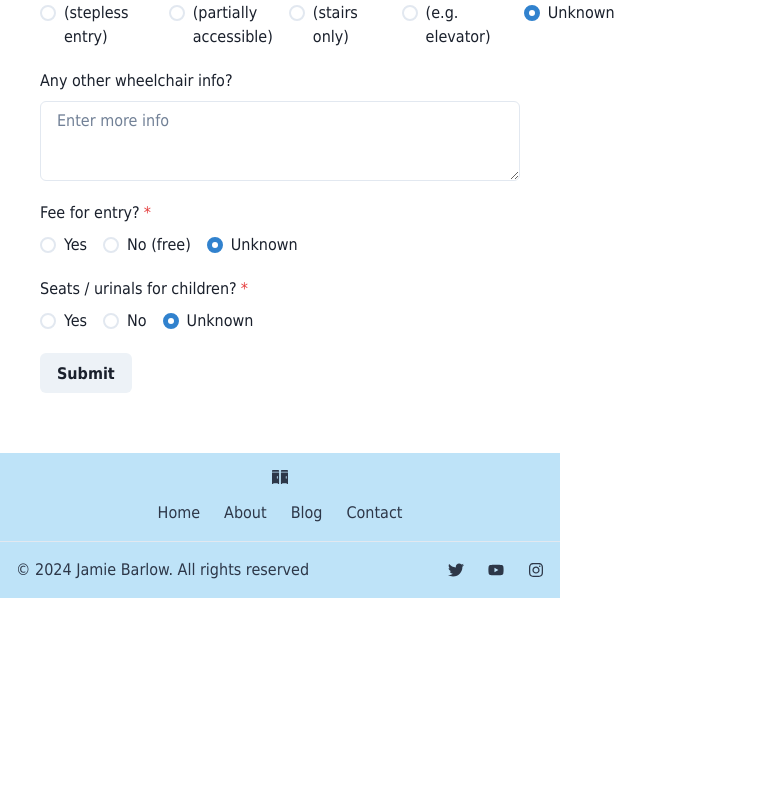
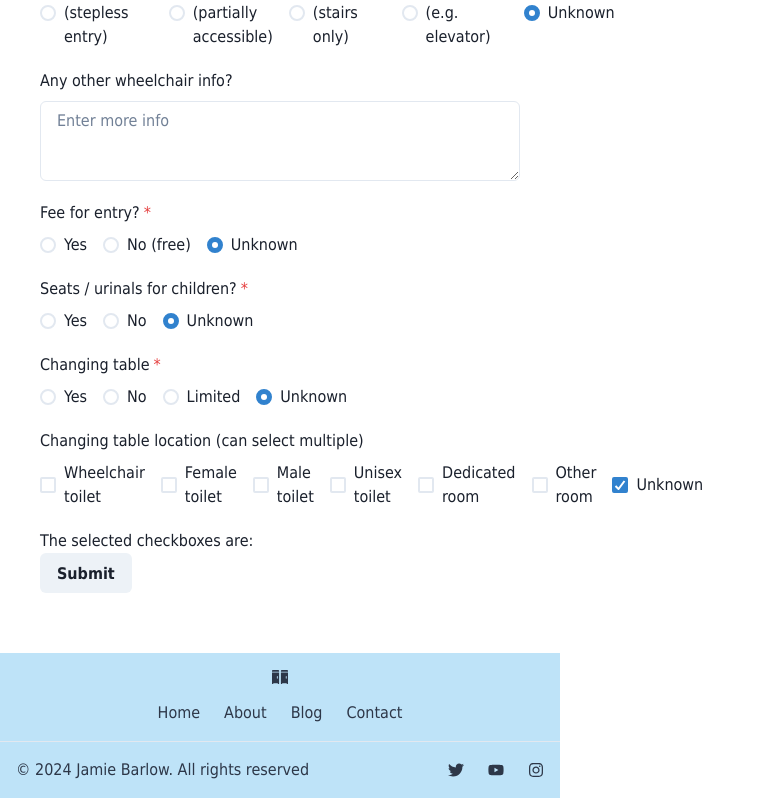
Before and after one commit to JamieBarlow/FlushPoint, a React (Vite) app in the folder frontend/: page /bathrooms/new in a window 1280 px wide. Shown: the part 986-1784 px from the top of the page, without its empty margins (0-765 px from the left). Before the commit the page ends 1584 px from the top, so only its background shows below. Built offline with nearby package versions, Linux system fonts and the light colour scheme.

Commit message:
Handle changing table and location options in frontend/backend using Chakra useCheckboxGroup hook. Add custom validation for no checkbox selection

```diff
--- a/frontend/src/App.tsx
+++ b/frontend/src/App.tsx
@@ -33,6 +33,8 @@ export const createBathroom: ActionFunction = async ({ request }) => {
     wheelchairDescription: data.get("wheelchairDescription"),
     fee: data.get("fee"),
     child: data.get("child"),
+    changing_table: data.get("changing_table"),
+    "changing_table:location": data.getAll("changing_table:location"),
   };
   console.log(submission);
   // validation
@@ -41,6 +43,11 @@ export const createBathroom: ActionFunction = async ({ request }) => {
     submission.description.length < 10
   ) {
     return { error: "Description must be over 10 chars long" };
+  }
+  if (submission["changing_table:location"].length === 0) {
+    return {
+      error: "Please select at least one checkbox for changing table location",
+    };
   }
   // Send POST request to API
   try {
--- a/frontend/src/pages/NewBathroomForm.tsx
+++ b/frontend/src/pages/NewBathroomForm.tsx
@@ -4,6 +4,7 @@ import {
   Button,
   Checkbox,
   CheckboxGroup,
+  useCheckboxGroup,
   FormControl,
   FormHelperText,
   FormLabel,
@@ -26,6 +27,7 @@ export default function NewBathroomForm() {
   const formInputStyles = {
     mb: "20px",
   };
+  const { value, getCheckboxProps } = useCheckboxGroup();
   return (
     <>
       <Box className="pageWrapper" py="40px">
@@ -143,6 +145,74 @@ export default function NewBathroomForm() {
                 </Stack>
               </RadioGroup>
             </FormControl>
+            <FormControl
+              sx={formInputStyles}
+              isRequired
+              defaultValue={"unknown"}
+            >
+              <FormLabel>Changing table</FormLabel>
+              <RadioGroup defaultValue="unknown" name="changing_table">
+                <Stack spacing={4} direction="row">
+                  <Radio value="yes">Yes</Radio>
+                  <Radio value="no">No</Radio>
+                  <Radio value="limited">Limited</Radio>
+                  <Radio value="unknown">Unknown</Radio>
+                </Stack>
+              </RadioGroup>
+            </FormControl>
+            <FormControl sx={formInputStyles} defaultValue={"unknown"}>
+              <FormLabel>
+                Changing table location (can select multiple)
+              </FormLabel>
+              <CheckboxGroup defaultValue={["unknown"]}>
+                <Stack spacing={4} direction="row">
+                  <Checkbox
+                    name="changing_table:location"
+                    {...getCheckboxProps({ value: "wheelchair_toilet" })}
+                  >
+                    Wheelchair toilet
+                  </Checkbox>
+                  <Checkbox
+                    name="changing_table:location"
+                    {...getCheckboxProps({ value: "female_toilet" })}
+                  >
+                    Female toilet
+                  </Checkbox>
+                  <Checkbox
+                    name="changing_table:location"
+                    {...getCheckboxProps({ value: "male_toilet" })}
+                  >
+                    Male toilet
+                  </Checkbox>
+                  <Checkbox
+                    name="changing_table:location"
+                    {...getCheckboxProps({ value: "unisex_toilet" })}
+                  >
+                    Unisex toilet
+                  </Checkbox>
+                  <Checkbox
+                    name="changing_table:location"
+                    {...getCheckboxProps({ value: "dedicated_room" })}
+                  >
+                    Dedicated room
+                  </Checkbox>
+                  <Checkbox
+                    name="changing_table:location"
+                    isDisabled={value[0] === "unknown"}
+                    {...getCheckboxProps({ value: "room" })}
+                  >
+                    Other room
+                  </Checkbox>
+                  <Checkbox
+                    name="changing_table:location"
+                    {...getCheckboxProps({ value: "unknown" })}
+                  >
+                    Unknown
+                  </Checkbox>
+                </Stack>
+              </CheckboxGroup>
+            </FormControl>
+            <h3>The selected checkboxes are: {value.sort().join(" and ")}</h3>
             <Button type="submit">Submit</Button>
           </Form>
           {data?.error && <p>{data.error}</p>}
```
Also changed, not shown: 2 other files (tests, documents, lock files or other folders).
